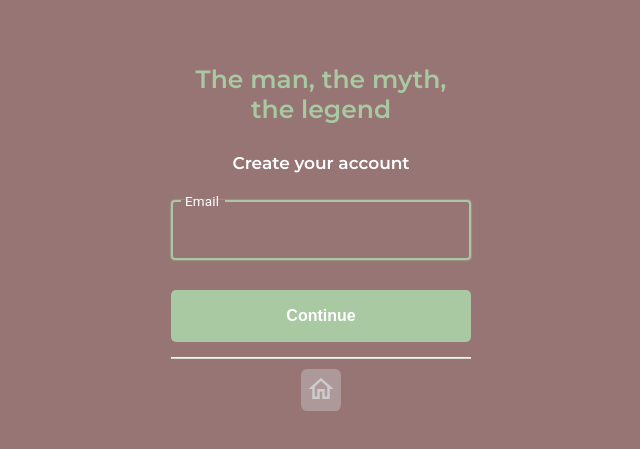
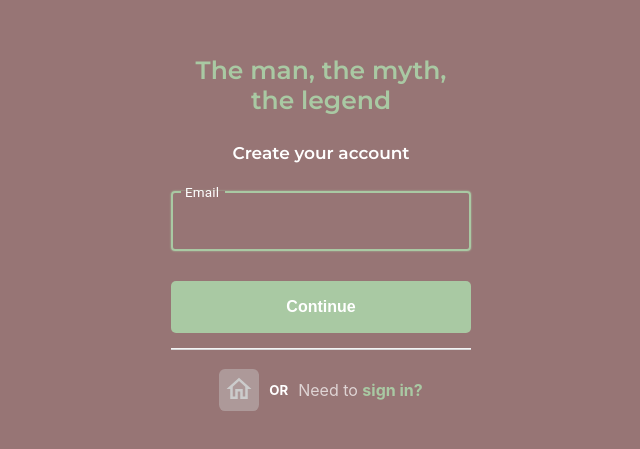
Before and after one commit to matterwin/DSA-Visual, a React (Create React App) app in the folder App/front-end/: page /register in a window 1280 px wide. Shown: the part 135-584 px from the top of the page, without its empty margins (319-959 px from the left). Built offline with nearby package versions, Linux system fonts and the light colour scheme; the HTML template or start-up script is replaced by a standard one.

Commit message:
give me chance listening to jb ...

```diff
--- a/App/front-end/src/App.js
+++ b/App/front-end/src/App.js
@@ -5,6 +5,7 @@ import Register from './UserAuth/register';
 import Home from './Core/Home/home';
 import Nav from './Core/Nav/nav';
 import Notfound from './Core/NotFound/notfound';
+import Chat from './Core/Chat/chat';
 import './App.css';
 
 function App() {
@@ -12,11 +13,12 @@ function App() {
   const { pathname } = window.location;
 
   const validNavPath = pathname === '/'
-                     || pathname === '/login'
-                     || pathname === '/register'
+                    || pathname === '/chat'
+                    || pathname === '/login'
+                    || pathname === '/register'
 
   const HideNavIf = pathname === '/register'
-                || pathname === '/login'
+                    || pathname === '/login'
 
   const HideNav = (validNavPath && !HideNavIf) ? <Nav /> : null;
 
@@ -27,9 +29,10 @@ function App() {
           {HideNav}
 
           <Routes>
-            <Route caseSensitive path="/" element={<Home/>}/>
-            <Route caseSensitive path="/login" element={<Login/>}/>
-            <Route caseSensitive path="/register" element={<Register/>}/>
+            <Route caseSensitive path="/" element={<Home />}/>
+            <Route caseSensitive path="/chat" element={<Chat />}/>
+            <Route caseSensitive path="/login" element={<Login />}/>
+            <Route caseSensitive path="/register" element={<Register />}/>
             <Route path="*" element={<Notfound />} />
           </Routes>
 
--- /dev/null
+++ b/App/front-end/src/Core/Chat/chat.css
@@ -0,0 +1,11 @@
+.container {
+    display: flex;
+    justify-content: center;
+    align-items: flex-start;
+    /* height: 100vh; */
+    flex-direction: row;
+    gap: 10px;
+    margin-left: 200px;
+    margin-right: 200px;
+    padding-bottom: 1000px;
+  }
--- /dev/null
+++ b/App/front-end/src/Core/Chat/chat.js
@@ -0,0 +1,13 @@
+import React from 'react'
+
+import './chat.css'
+
+const Chat = () => {
+  return (
+    <div className='container'>
+        welcome to chat
+    </div>
+  )
+}
+
+export default Chat
--- a/App/front-end/src/Core/Nav/nav.js
+++ b/App/front-end/src/Core/Nav/nav.js
@@ -24,10 +24,9 @@ const Nav = () => {
               <NavLink end to="/" className="nav-link-div">
                 <h4 className="linkers">Home</h4>
               </NavLink>
-              <NavLink end to="/" className="nav-link-div">
+              <NavLink end to="/chat" className="nav-link-div">
                 <h4 className="linkers">Chat</h4>
               </NavLink>
-
               <Divider orientation="vertical" style={{ backgroundColor: '#f4f4f5', height: '25px', width:'1px' }} />
               <a href="/register" className="sign-up"><h4 className="sign-up-h3">Sign Up</h4></a>
               <a href="/login"><h4 className="sign-in">Sign In</h4></a>
--- a/App/front-end/src/UserAuth/passwordfield.js
+++ b/App/front-end/src/UserAuth/passwordfield.js
@@ -39,7 +39,7 @@ function PasswordField({ handlePasswordChange}) {
       onChange={handlePasswordChange}
     >
           <InputLabel htmlFor="outlined-adornment-password"
-            style={{ color: '#ccc', fontSize: '18px' }}
+            style={{ color: '#fff', fontSize: '18px' }}
           >
             Password
           </InputLabel>
--- a/App/front-end/src/UserAuth/register.js
+++ b/App/front-end/src/UserAuth/register.js
@@ -308,11 +308,17 @@ function Register() {
                     <div className='div-auth'>
                         <Divider orientation="horizontal" style={{ backgroundColor: '#f4f4f5', height: '1px', width:'100%' }} />
                     </div>
-                    <a href='/'>
-                        <div className='home-btn'>
-                            <HomeOutlinedIcon sx={{fontSize:'30px'}}/>
+                    <div className='bottom-auth-links'>
+                        <a href='/'>
+                            <div className='home-btn'>
+                                <HomeOutlinedIcon sx={{fontSize:'30px'}}/>
+                            </div>
+                        </a>
+                        <h5 className='OR'>OR</h5>
+                        <div className='other-auth-link'>
+                            <p>Need to <a href='/login' className='other-auth-link-a-tag'><b>sign in?</b></a></p>
                         </div>
-                    </a>
+                    </div>
                 </div>
             </div>
         </div>
--- a/App/front-end/src/UserAuth/userauth.css
+++ b/App/front-end/src/UserAuth/userauth.css
@@ -38,7 +38,16 @@
     padding: 15px;
   }
 
-  .warning-title, .constraints {
+  .bottom-auth-links{
+    display: flex;
+    flex-direction: row;
+    justify-content: center;
+    align-items: center;
+    width: 100%;
+    gap: 10px;
+  }
+
+  .warning-title, .constraints, .OR {
     color: #fff;
   }
 
@@ -47,6 +56,14 @@
     flex-direction: row;
     justify-content: flex-start;
     align-items: center;
+  }
+
+  .other-auth-link{
+    color: #ffffffb0;
+  }
+
+  .other-auth-link-a-tag{
+    color: #A9C9A3 !important;
   }
 
   .h5-auth{
--- a/App/front-end/src/UserAuth/usernamefield.js
+++ b/App/front-end/src/UserAuth/usernamefield.js
@@ -47,18 +47,18 @@ function UsernameField({ handleUsernameChange, showEditBtn}) {
         id="outlined-adornment-password"
         sx={{color:'#fff', fontSize: '18px'}}
         // type={showPassword ? 'text' : 'password'}
-        endAdornment={
-          <InputAdornment position="end">
-            <IconButton
-              aria-label="toggle password visibility"
-              onClick={handleClickShowPassword}
-              onMouseDown={handleMouseDownPassword}
-              edge="end"
-            >
-              {showEditBtn ? <EditIcon sx={{color:'#fff'}}/> : <></>}
-            </IconButton>
-          </InputAdornment>
-        }
+        // endAdornment={
+        //   <InputAdornment position="end">
+        //     <IconButton
+        //       aria-label="toggle password visibility"
+        //       onClick={handleClickShowPassword}
+        //       onMouseDown={handleMouseDownPassword}
+        //       edge="end"
+        //     >
+        //       {showEditBtn ? <EditIcon sx={{color:'#fff'}}/> : <></>}
+        //     </IconButton>
+        //   </InputAdornment>
+        // }
         label="Username"
       />
     </FormControl>
```
